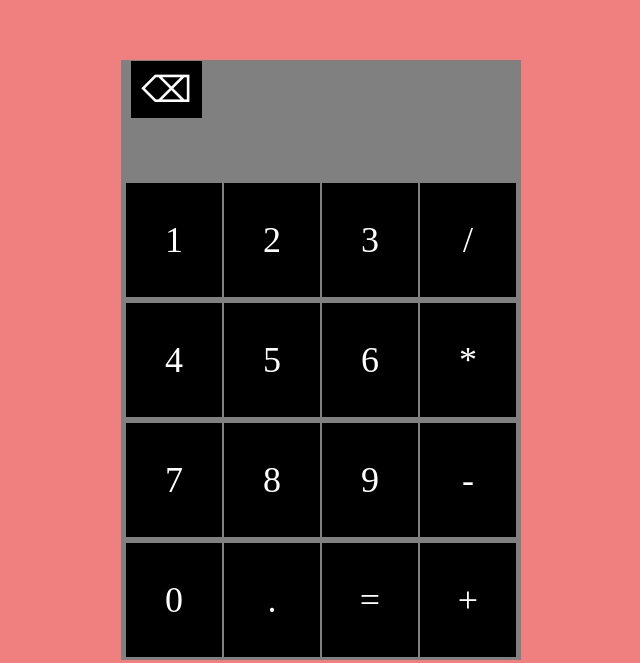
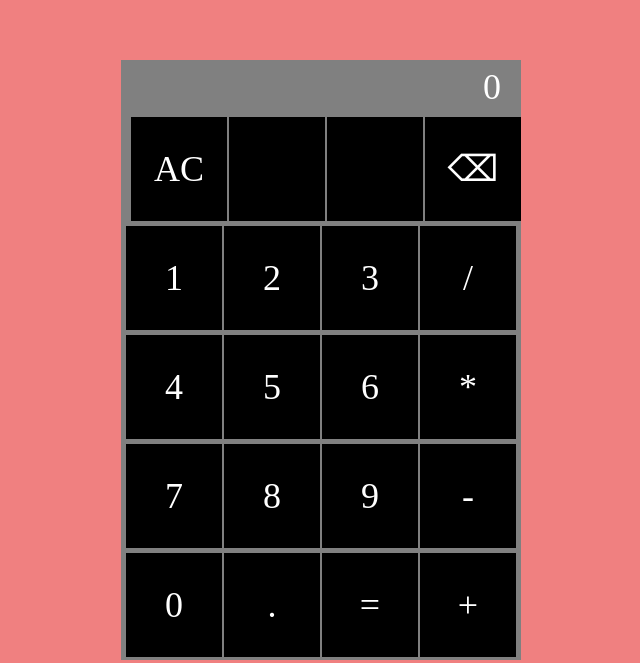
Before and after one commit to jchantrell/calculator, a plain HTML site: page index.html in a window 1280 px wide. Shown: the part 350-1013 px from the top of the page, without its empty margins (319-959 px from the left). Drawn offline with Linux system fonts and the light colour scheme.

Commit message:
Updated input/output and button format

```diff
--- a/index.html
+++ b/index.html
@@ -11,12 +11,19 @@
 <body>
     <div class="container">
         <div class="calculator">
-            <div class="input-row">
-                <div data-input="clear" class="clear button">⌫</div>
-                <div class="input"></div>
+            <div class="output-row">
+                <div class="output"></div>
             </div>
             <div class="input-row">
-                <div class="output"></div>
+                <div class="stored-input"></div>
+                <div class="operator"></div>
+                <div class="input">0</div>
+            </div>
+            <div class="button-row">
+                <div data-input="clear" class="clear button">AC</div>
+                <div data-input="" class="button"></div>
+                <div data-input="" class="button"></div>
+                <div data-input="backspace" class="backspace button">⌫</div>
             </div>
             <div class="button-row">
                 <div data-input="1" class="button">1</div>
```
